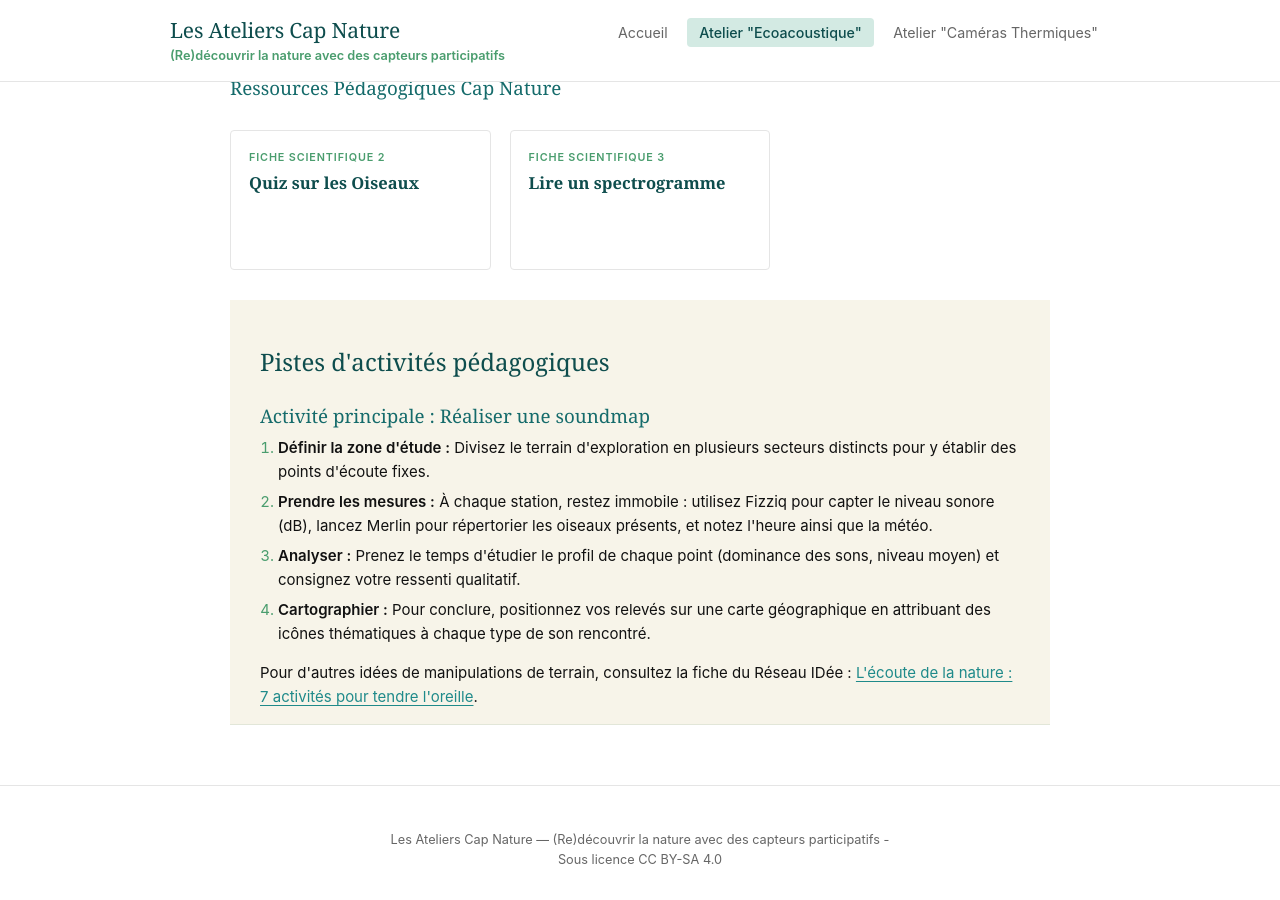
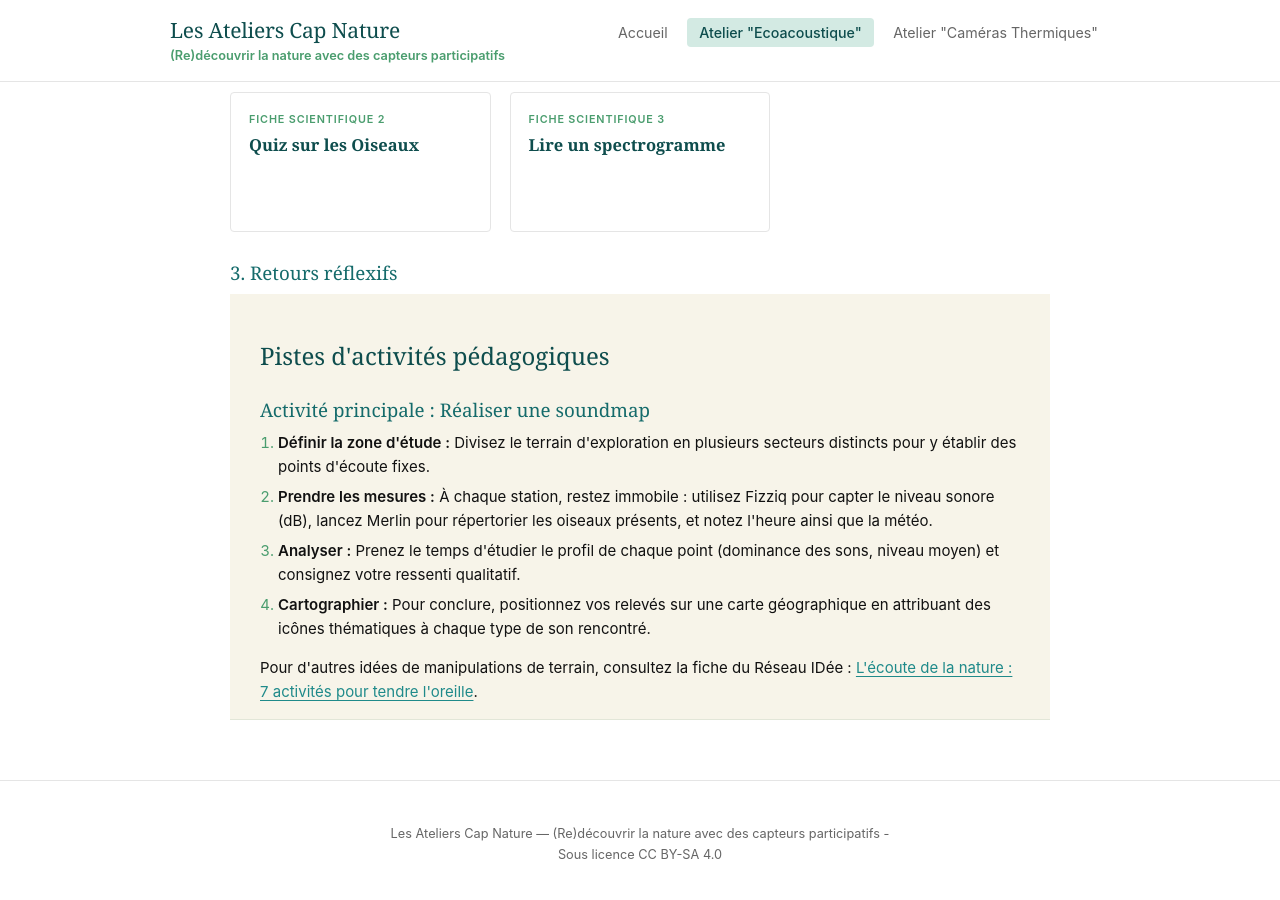
Before and after one commit to marieleapouliquen/wiki-cap-nature, a Jekyll site: the page built from _pages/module-oiseaux/index.md, in a window 1280 px wide and 900 px high, scrolled down 2210 px. Built offline with Jekyll 4.4.1, drawn with Linux system fonts in a browser that asks for light colours.

Commit message:
Update index.md

```diff
--- a/_pages/module-oiseaux/index.md
+++ b/_pages/module-oiseaux/index.md
@@ -23,11 +23,11 @@ photos:
     caption: Martin-pêcheur
 ---
 
-{% include photo-band.html photos=page.photos %}
-
 <main class="content">
 
   <p class="page-lead">Cet atelier d'écoacoustique participative invite les participant·es à mener une enquête sensible et instrumentée sur le paysage sonore et les oiseaux présents dans l'environnement.</p>
+
+  {% include photo-band.html photos=page.photos %}
 
   <section class="content">
     <h2>Les outils de l'enquête</h2>
@@ -125,6 +125,12 @@ photos:
           <span class="resource-link-title">Lire un spectrogramme</span>
         </a>
       </div>
+
+      <h3>3. Retours réflexifs</h3>
+
+
+
+
   </section>
 
   <section class="section-full-bleed" style="background-color: #F7F4E9; border-bottom: 0.2px solid #e2e6d8; padding: 0rem 0; margin: 0; overflow: hidden;">
```
